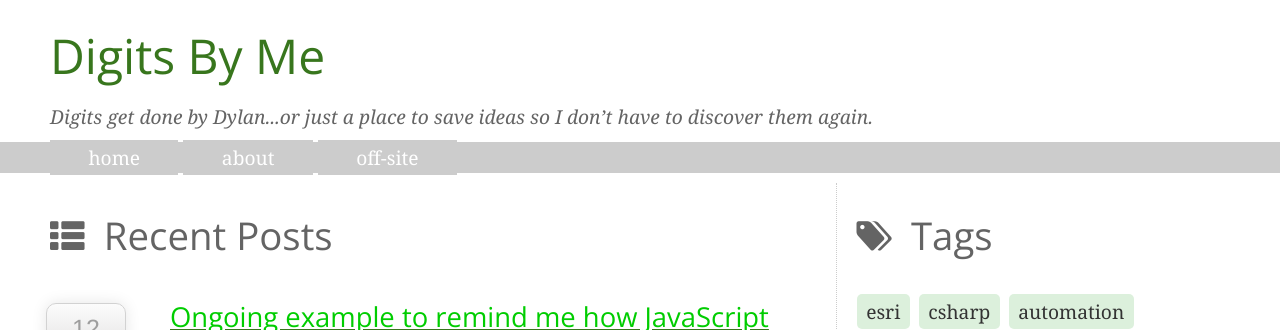
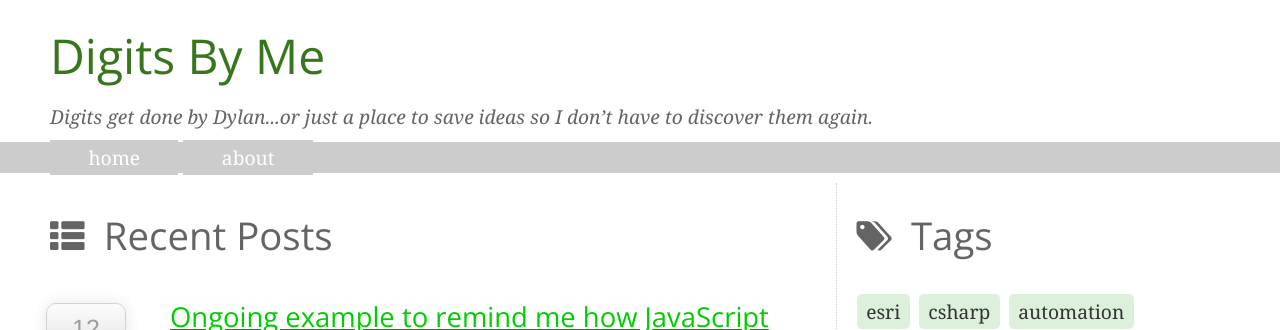
Before and after one commit to dvhthomas/dvhthomas.github.com, a Jekyll site: the page built from index.html, in a window 1280 px wide. Shown: the top 330 px of the page. Built offline with Jekyll 4.4.1, drawn with Linux system fonts in a browser that asks for light colours; some web fonts are replaced; the list of posts is cut into pages by our own code.

Commit message:
removing defunct link to posterous

```diff
--- a/_layouts/default.html
+++ b/_layouts/default.html
@@ -34,7 +34,6 @@
 			<ul>
 				<li><a href="/" title="home">home</a></li>
 				<li><a href="/about.html" title="about">about</a></li>
-				<li><a href="http://dylandoesdigits.posterous.com" title="posterous" target="_none">off-site</a></li>
 			</ul>
 		</nav>
 	<div class="grid">
```
